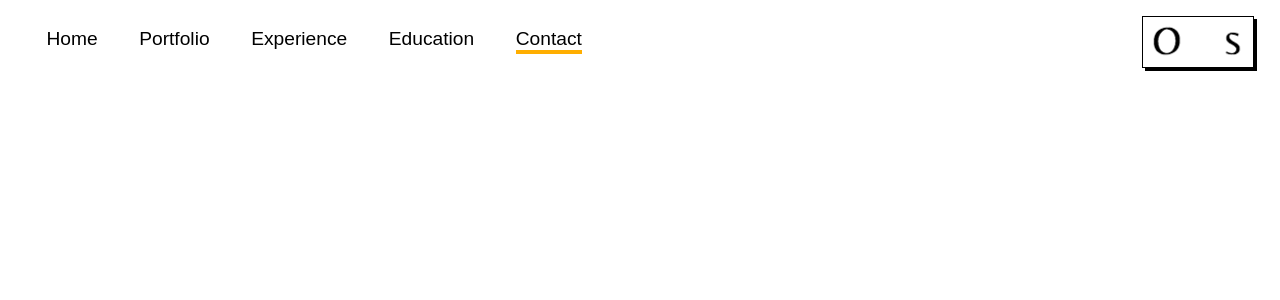
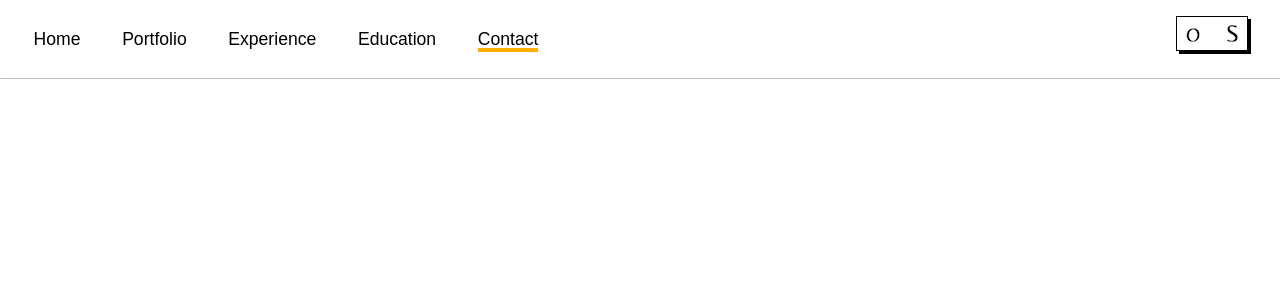
Before and after one commit to OlSavMe/Portfolio, a React (Create React App) app: page /contact in a window 1280 px wide. Shown: the top 300 px of the page. Built offline with nearby package versions, Linux system fonts and the light colour scheme.

Commit message:
logo gif changed to smaller, nav disappear on sroll down

```diff
--- a/src/components/Logo.js
+++ b/src/components/Logo.js
@@ -7,7 +7,7 @@ const Logo = ({ open, setOpen }) => {
   return (
     <main>
       <Link className={open ? "logo-active" : "logo"} to="/">
-        <img src={require("../assets/os.gif")} alt="logo"></img>
+        <img src={require("../assets/s.gif")} alt="logo"></img>
       </Link>
     </main>
   );
--- a/src/components/Nav.js
+++ b/src/components/Nav.js
@@ -1,10 +1,32 @@
-import React from "react";
+import React, { useState, useEffect, useRef } from "react";
 import "../styles/Nav.scss";
 import { NavLink } from "react-router-dom";
 
 const Nav = () => {
+  const prevPosY = useRef(0);
+
+  const [upScroll, seUpScroll] = useState(true);
+
+  useEffect(() => {
+    const handleScroll = () => {
+      const currentPosY = window.scrollY;
+      if (prevPosY.current < currentPosY && upScroll) {
+        seUpScroll(false);
+      }
+      if (prevPosY.current > currentPosY && !upScroll) {
+        seUpScroll(true);
+      }
+
+      prevPosY.current = currentPosY;
+      console.log(upScroll, currentPosY);
+    };
+
+    window.addEventListener("scroll", handleScroll, { passive: true });
+
+    return () => window.removeEventListener("scroll", handleScroll);
+  }, [upScroll]);
+
   const links = [
-    // { name: "Home.", to: "/" },
     { name: "Portfolio", to: "/portfolio" },
     { name: "Experience", to: "/exp" },
     { name: "Education", to: "/edu" },
@@ -19,7 +41,7 @@ const Nav = () => {
     ));
 
   return (
-    <nav>
+    <nav className={upScroll ? "" : "hidden"}>
       <div className="menu">
         <NavLink to="/" exact activeClassName="selectedLink">
           Home
--- a/src/styles/Burger.scss
+++ b/src/styles/Burger.scss
@@ -5,8 +5,8 @@ div {
     display: none;
     @include phone {
       position: fixed;
-      top: 3%;
-      left: 2rem;
+      top: 1rem;
+      left: 1rem;
       display: flex;
       flex-direction: column;
       justify-content: space-around;
--- a/src/styles/Logo.scss
+++ b/src/styles/Logo.scss
@@ -1,10 +1,14 @@
 @import "./indexStyle.scss";
 
 main {
-  top: 2%;
-  right: 2%;
+  top: 1rem;
+  right: 2rem;
   position: fixed;
   z-index: 400;
+
+  @include phone {
+    right: 1rem;
+  }
 
   .logo {
     border: solid black 1px;
--- a/src/styles/Nav.scss
+++ b/src/styles/Nav.scss
@@ -11,7 +11,9 @@ nav {
   left: 0;
   top: 0;
   background-color: white;
-  padding: 1% 2% 0 2%;
+  padding: 1%;
+  transition: transform 0.3s ease-in-out;
+  box-shadow: 0.3px 0.3px 0.3px #070707;
   @include phone {
     display: none;
   }
@@ -22,7 +24,7 @@ nav {
 
     > a {
       color: black;
-      font-size: 1.2rem;
+      font-size: 1.1rem;
       margin: 0 1.3rem;
       padding: 0.2rem 0;
       text-decoration: none;
@@ -36,7 +38,7 @@ nav {
       display: block;
       height: 2.5px;
       position: absolute;
-      background: #ffae00;
+      background: #ffae01;
       transition: width 0.3s ease 0s, left 0.3s ease 0s;
       width: 0;
     }
@@ -48,9 +50,14 @@ nav {
     .selectedLink:after {
       width: 100%;
       height: 4px;
-      top: 25px;
-      background: #ffae00;
+      top: 23px;
+      background: #ffae01;
       z-index: -1;
     }
   }
+
+  &.hidden {
+    transform: translate(0, -10rem);
+    transition: transform 0.9s ease;
+  }
 }
```
Also changed, not shown: src/assets/oos.gif (added), src/assets/s.gif (added).
